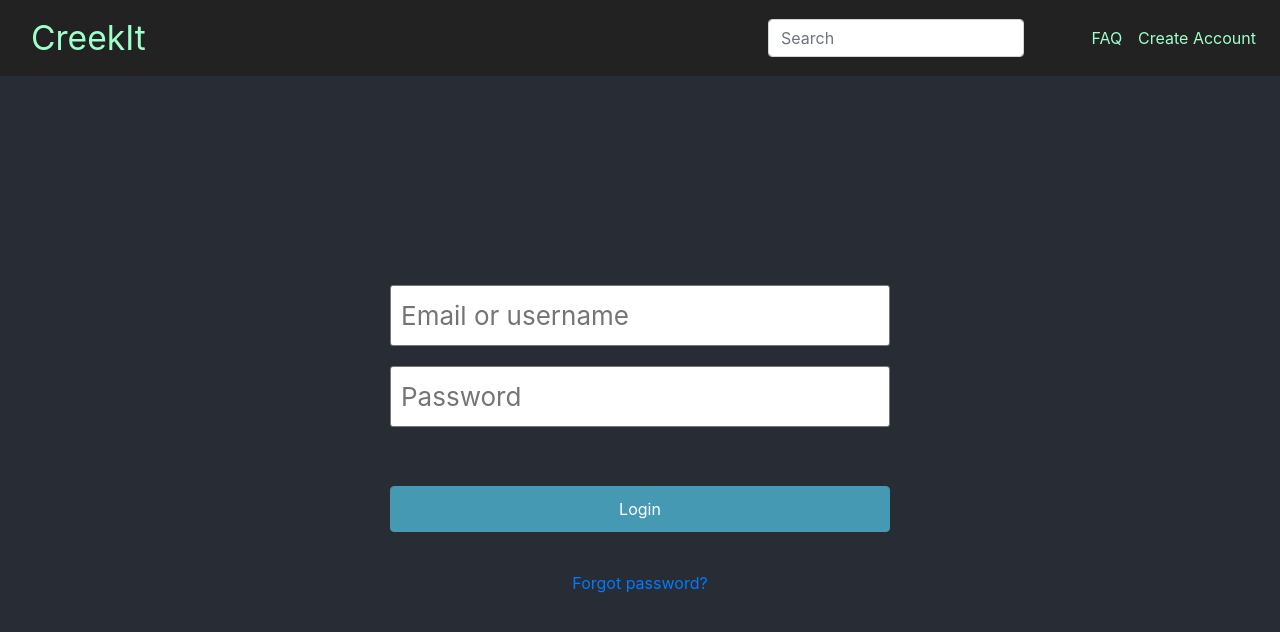
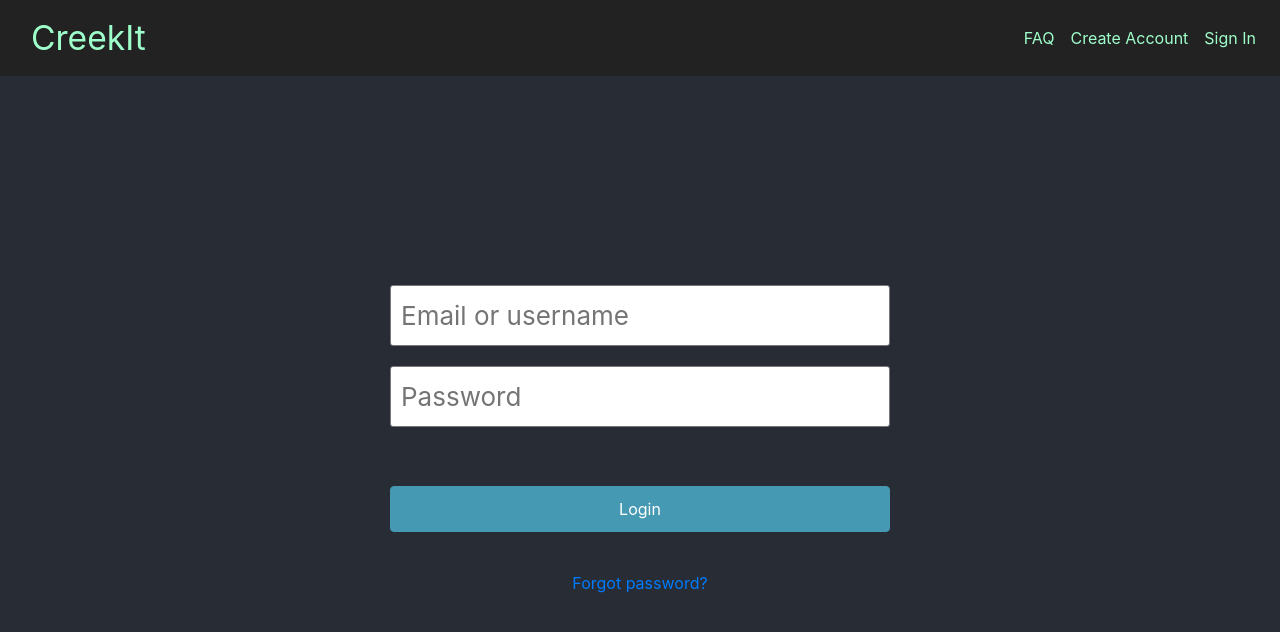
Before and after one commit to lim243/CreekIt, a React (Create React App) app in the folder client/: page / in a window 1280 px wide. Shown: the top 632 px of the page. Built offline with nearby package versions, Linux system fonts and the light colour scheme.

Commit message:
Navibar fixes

```diff
--- a/client/src/HomePage.js
+++ b/client/src/HomePage.js
@@ -18,7 +18,7 @@ function HomePage() {
     return (
     <Router>
         <div id="initNavi">
-        <Navigation></Navigation>
+        {/* <Navigation></Navigation> */}
         </div>
         <br></br>
         <br></br>
--- a/client/src/components/FAQ.js
+++ b/client/src/components/FAQ.js
@@ -1,6 +1,7 @@
 import React, { Component } from "react";
 import { Button, Accordion, Card } from "react-bootstrap";
 import styled from 'styled-components';
+import Navigation from './Navigation';
 
 const Styles = styled.div`
     text-align: center;
@@ -17,6 +18,8 @@ const Styles = styled.div`
 export default class FAQ extends Component {
     render() {
         return (
+            <div>
+                <Navigation />
             <Styles>
             <form>
             <h3>Have Questions?</h3>
@@ -109,6 +112,7 @@ export default class FAQ extends Component {
             </Accordion>
             </form>
             </Styles>
+            </div>
         );
     }
 
--- a/client/src/components/ForgotPassword.js
+++ b/client/src/components/ForgotPassword.js
@@ -3,6 +3,7 @@ import { Formik } from "formik"
 import * as Yup from "yup";
 import styled from 'styled-components';
 import axios from 'axios'
+import Navigation from "./Navigation";
 
 const Styles = styled.div`
     text-align: center;
@@ -60,6 +61,8 @@ const Styles = styled.div`
     `;
 
 const ForgotPassword = () => (
+    <div>
+    <Navigation></Navigation>
     <Styles>
     <Formik
         initialValues={{ email: ""}}
@@ -124,6 +127,7 @@ const ForgotPassword = () => (
         }}
     </Formik>
     </Styles>
+    </div>
 );
 
 export default ForgotPassword;
--- a/client/src/components/Login.js
+++ b/client/src/components/Login.js
@@ -3,8 +3,8 @@ import { Formik, setStatus } from "formik";
 import * as Yup from "yup";
 import styled from "styled-components";
 import { withRouter } from "react-router-dom";
-import NavigationBar from "./Navigation";
 import axios from "axios";
+import Navigation from "./Navigation";
 
 const Styles = styled.div`
   text-align: center;
@@ -52,10 +52,15 @@ const Styles = styled.div`
     background-color: white;
     color: rgb(70, 153, 179);
   }
+  none {
+
+  }
 `;
 
 
 const Login = () => (
+  <div>
+  <Navigation></Navigation>
   <Styles>
     <Formik
       initialValues={{ email: "", password: "" }}
@@ -146,6 +151,7 @@ const Login = () => (
       }}
     </Formik>
   </Styles>
+  </div>
 );
 
 export default withRouter(Login);
--- a/client/src/components/MyProfile.js
+++ b/client/src/components/MyProfile.js
@@ -4,6 +4,8 @@ import styled from "styled-components";
 import axios from "axios";
 import ProfileInfo from "./ProfileInfo";
 import CoolTabs from "react-cool-tabs";
+import Navigation from "./Navigation";
+import NavigationBar from "./NavigationBar";
 
 const GridWrapper = styled.div`
   display: block;
@@ -201,6 +203,8 @@ class MyProfile extends React.Component {
     //These are just hard-coded example. We would need to fetch the database to get the feed
     console.log("user",user);
     return (
+      <div>
+      <NavigationBar /> {/* Added again to compensate for reloading */}
       <GridWrapper>
         {console.log("this.state", this.state)}
         <ProfileInfo
@@ -239,6 +243,7 @@ class MyProfile extends React.Component {
           />
         </div>
       </GridWrapper>
+      </div>
     );
   }
 }
--- a/client/src/components/Navigation.js
+++ b/client/src/components/Navigation.js
@@ -33,13 +33,11 @@ export const Navigation = () => (
     <Navbar expand="lg">
       <Navbar.Brand href="/sign-in">CreekIt</Navbar.Brand>
       <Navbar.Toggle aria-controls="basic-navbar-nav"/>
-      <Form className="form-center">
-        <FormControl type="text" placeholder="Search" className="" />
-      </Form>
       <Navbar.Collapse id="basic-navbar-nav">
         <Nav className="ml-auto">
           <Nav.Item><Nav.Link href="/help">FAQ</Nav.Link></Nav.Item>
           <Nav.Item><Nav.Link href="/sign-up">Create Account</Nav.Link></Nav.Item>
+          <Nav.Item><Nav.Link href="/sign-in">Sign In</Nav.Link></Nav.Item>
         </Nav>
       </Navbar.Collapse>
     </Navbar>
--- a/client/src/components/NavigationBar.js
+++ b/client/src/components/NavigationBar.js
@@ -34,6 +34,11 @@ const Styles = styled.div`
     top: 0;
     width: 100%;
     z-index: 8;
+  }
+
+  .searchButton {
+    margin-left: 5%;
+
   }
 `;
 
@@ -110,7 +115,7 @@ class NavigationBar extends React.Component {
                 className=''
                 onChange={this.handleChange}
               />
-              <Button onClick={this.handleSubmit}>Search</Button>
+              <Button className='searchButton' onClick={this.handleSubmit}>Search</Button>
             </Form>
             <Navbar.Collapse id='basic-navbar-nav'>
               <Nav className='ml-auto'>
@@ -118,9 +123,6 @@ class NavigationBar extends React.Component {
                   <Nav.Link onClick={this.handleClick} href='/feed/myprofile/'>
                     My Profile
                   </Nav.Link>
-                </Nav.Item>
-                <Nav.Item>
-                  <Nav.Link href='/help'>FAQ</Nav.Link>
                 </Nav.Item>
                 <Nav.Item>
                   <Nav.Link href='/logout'>Logout</Nav.Link>
--- a/client/src/components/ResetPassword.js
+++ b/client/src/components/ResetPassword.js
@@ -2,6 +2,7 @@ import React, { Component } from "react";
 import { Formik } from "formik"
 import * as Yup from "yup";
 import styled from 'styled-components';
+import Navigation from "./Navigation";
 
 const Styles = styled.div`
     text-align: center;
@@ -61,6 +62,8 @@ const Styles = styled.div`
 let code = 'abcdefgh';
 
 const ResetPassword = () => (
+    <div>
+        <Navigation />
     <Styles>
     <Formik
         initialValues={{ password: "", confirm: "" }}
@@ -135,6 +138,7 @@ const ResetPassword = () => (
         }}
     </Formik>
     </Styles>
+    </div>
 );
 
 export default ResetPassword;
--- a/client/src/components/RestorePassword.js
+++ b/client/src/components/RestorePassword.js
@@ -3,6 +3,7 @@ import { Formik } from "formik"
 import * as Yup from "yup";
 import styled from 'styled-components';
 import axios from 'axios';
+import Navigation from "./Navigation";
 
 const Styles = styled.div`
     text-align: center;
@@ -63,6 +64,8 @@ const Styles = styled.div`
 let code = 'abcdefgh';
 
 const RestorePassword = () => (
+    <div>
+    <Navigation />
     <Styles>
     <Formik
         initialValues={{ password: ""}}
@@ -125,6 +128,7 @@ const RestorePassword = () => (
         }}
     </Formik>
     </Styles>
+    </div>
 );
 
 export default RestorePassword;
--- a/client/src/components/Signup.js
+++ b/client/src/components/Signup.js
@@ -4,6 +4,7 @@ import * as Yup from "yup";
 import styled from "styled-components";
 import DatePicker from "./DatePicker";
 import axios from "axios";
+import Navigation from "./Navigation";
 
 const Styles = styled.div`
   text-align: center;
@@ -61,6 +62,8 @@ const Styles = styled.div`
 `;
 
 const Signup = () => (
+  <div>
+  <Navigation></Navigation>
   <Styles>
     <Formik
       initialValues={{ email: "", password: "", confirm: "", username: "", date: "" }}
@@ -204,6 +207,7 @@ const Signup = () => (
       }}
     </Formik>
   </Styles>
+  </div>
 );
 
 export default Signup;
```
